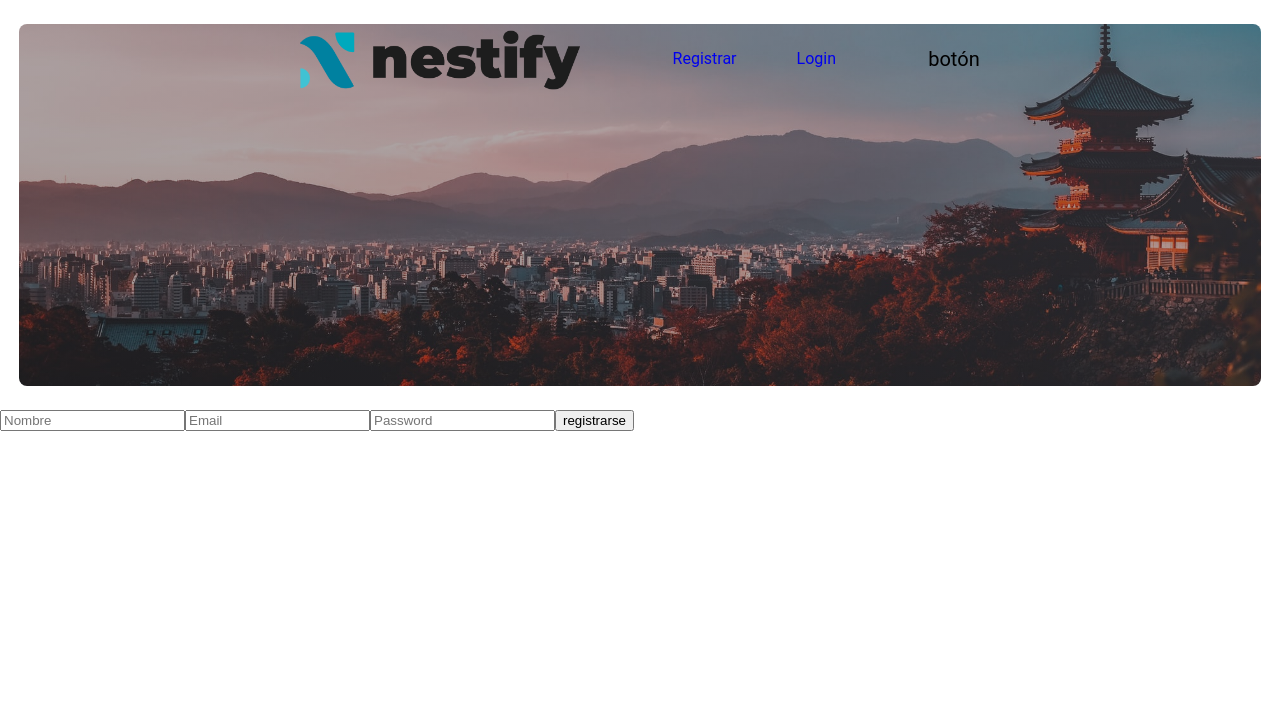
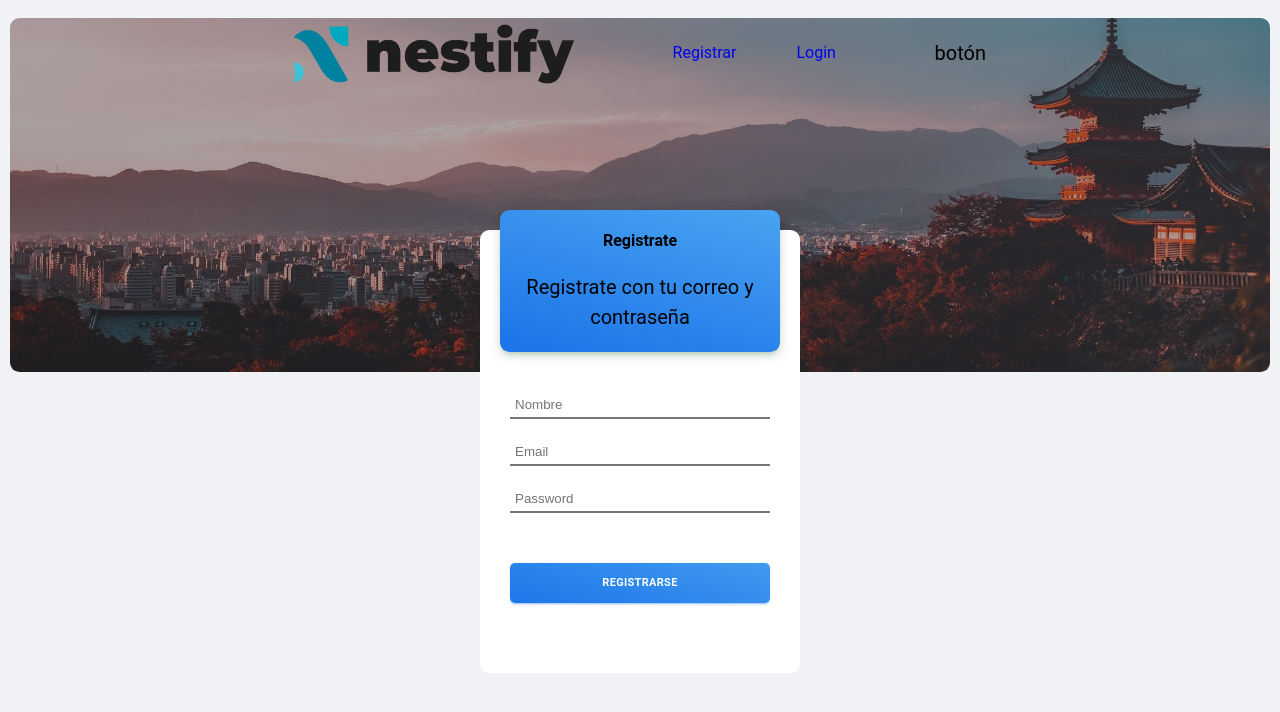
Before and after one commit to sebastianacunam/jhg-yod, a React (Vite) app in the folder frontend/: page /register in a window 1280 px wide. Shown: the top 712 px of the page. Built offline with nearby package versions, Linux system fonts and the light colour scheme.

Commit message:
features css form register

```diff
--- /dev/null
+++ b/frontend/src/assets/scss/layout/_formRegister.scss
@@ -0,0 +1,83 @@
+.bg-form-register{
+    display: flex;
+    justify-content: center;
+    margin-top: -160px;
+}
+
+.container-form-register{
+    display: flex;
+    flex-direction: column;
+    height: auto;
+    width: 25%;
+    padding: 20px;
+    background-color: #ffffff;
+    transition: box-shadow 300ms cubic-bezier(0.4, 0, 0.2, 1) 0ms;
+    border-radius: 9.5px;
+}
+
+.info-register{
+    display: flex;
+    flex-direction: column;
+
+}
+
+.info-container{
+    justify-content: center;
+    text-align: center;
+    background: linear-gradient(195deg, #49a3f1, #1A73E8);;
+    margin-top: -40px;
+    border-radius: 9.5px;
+    box-shadow: 0rem 0.25rem 1.25rem 0rem rgba(0, 0, 0, 0.14),0rem 0.4375rem 0.625rem -0.3125rem rgba(76, 175, 79, 0.4);
+}
+
+.form-register{
+    display: flex;
+    padding: 10px;
+    flex-direction: column;
+    // background-color: blue;
+    margin-top: 20px;
+}
+
+.input-register{
+    // background-color: green;
+    margin: 10px 0;
+    border-top: none;
+    border-left: none;
+    border-right: none;
+    border: 0 1px 0 0 solid;
+    padding: 5px;
+}
+
+
+.btn-register{
+    position: relative;
+  box-sizing: border-box;
+  outline: 0;
+  border: 0;
+  margin: 0;
+  cursor: pointer;
+  text-decoration: none;
+  font-family: "Roboto","Helvetica","Arial",sans-serif;
+  letter-spacing: 0.02857em;
+  min-width: 64px;
+  width: 100%;
+
+  justify-content: center;
+  align-items: center;
+  font-size: 1.1rem;
+  font-weight: 700;
+  border-radius: 0.5rem;
+  line-height: 1.4;
+  text-transform: uppercase;
+  user-select: none;
+  background-size: 150% !important;
+  background-position-x: 25% !important;
+  transition: all 150ms ease-in;
+  min-height: 2.5rem;
+  padding: 0.625rem 1.5rem;
+  background: linear-gradient(195deg, #49a3f1, #1A73E8);
+  color: #ffffff;
+  box-shadow: 0rem 0.1875rem 0.1875rem 0rem rgba(26, 115, 232, 0.15),0rem 0.1875rem 0.0625rem -0.125rem rgba(26, 115, 232, 0.2),0rem 0.0625rem 0.3125rem 0rem rgba(26, 115, 232, 0.15);
+    height: 40px;
+    margin: 40px 0;
+}
--- a/frontend/src/assets/scss/layout/_menuLogin.scss
+++ b/frontend/src/assets/scss/layout/_menuLogin.scss
@@ -38,5 +38,4 @@
     width: 280px;
     height: 60px;
     margin: 6px 0;
-    // background-color: red;
 }
--- a/frontend/src/assets/scss/layout/_menuRegister.scss
+++ b/frontend/src/assets/scss/layout/_menuRegister.scss
@@ -1,16 +1,16 @@
 .bgcontainermenuregister{
     display: flex;
     justify-content: center;
-    height: 410px;
+    height: 390px;
 }
 
 .prueba{
     display: flex;
     background-image: linear-gradient(195deg, rgba(66, 66, 74, 0.4), rgba(25, 25, 25, 0.4)), url('../../images/bg-sign-up-cover.jpeg');
-    width: 97%;
+    width: 98.5%;
     justify-content: space-around;
-    border-radius: 8px;
-    margin: 24px 0;
+    border-radius: 9.5px;
+    margin: 18px 0;
     min-height: 35vh;
     background-position-x: 0%;
     background-position-y: 0%;
--- /dev/null
+++ b/frontend/src/assets/scss/layout/_register.scss
@@ -0,0 +1,6 @@
+.bg-register{
+    background-color: #F0F2F5;
+    position: absolute;
+    width: 100%;
+    min-height: 100%;
+}
--- /dev/null
+++ b/frontend/src/components/CommonComponents/FormRegister/FormRegister.jsx
@@ -0,0 +1,84 @@
+import { useState, React} from 'react'
+import { useDispatch } from 'react-redux'
+import { useNavigate } from 'react-router'
+import swal from 'sweetalert'
+import validateEmail from '../../../middleware/validateEmail'
+import validatePassword from '../../../middleware/validatePassword'
+import { registerUser } from '../../../redux/actions/actionUser'
+import '../../../assets/scss/layout/_formRegister.scss'
+
+export default function FromRegister() {
+
+    const dispatch = useDispatch()
+    const navigate = useNavigate()
+
+    const [estado, setEstado] = useState({
+        email: "",
+        name: "",
+        password1: "",
+    })
+    const [state, setEstate] = useState(false)
+
+    const [errors, setErrors] = useState([])
+
+    const handleSubmitR = (e) => {
+        e.preventDefault()
+
+        if (
+          !estado.email ||
+          !estado.name ||
+          !estado.password1
+        )
+          setErrors([0, "Hay campos vacíos"])
+        else if (estado?.name.length < 3 || estado?.name.length > 40)
+          setErrors([1, "El nombre de usuario debe tener entre 3 y 10 caracteres"])
+        else if (validateEmail(estado?.email)) setErrors([2, "E-mail inválido"])
+        else if (validatePassword(estado?.password1))
+          estado?.password1.length < 8
+            ? setErrors([3, "Tu password debe tener al menos 8 caracteres"])
+            : setErrors([3, "Password inválido"])
+        else {
+          setErrors([])
+          dispatch(registerUser(estado))
+          swal("", "Registrado con éxito, confirma tu email!", "success");
+          navigate("/")
+        }
+    }
+
+    const handleChange = (e) => {
+        e.preventDefault()
+        setEstado({
+            ...estado,
+            [e.target.name]: e.target.value,
+        })
+
+        setErrors({
+          ...errors,
+          name: '',
+          email: '',
+          password1: ''
+      })
+        console.log(e.target.value)
+    }
+
+
+    return (
+        <div className='bg-form-register'>
+            <section className='container-form-register'>
+              <div className='info-register'>
+                <div className='info-container'>
+                  <h4>Registrate</h4>
+                  <p>Registrate con tu correo y contraseña</p>
+                </div>
+                <form className='form-register' onSubmit={handleSubmitR}>
+                    <input className='input-register' type="text" name='name' onChange={handleChange} value={estado?.name} id="name" placeholder='Nombre'/>
+                    <input className='input-register' type="text" name="email" onChange={handleChange} value={estado?.email} id="email" placeholder='Email'/>
+                    <input className='input-register' type="text" name="password1" onChange={handleChange} value={estado?.password1} id="password1" placeholder='Password'/>
+                    <button className='btn-register'>registrarse</button>
+                </form>
+
+              </div>
+            </section>
+        </div>
+    )
+}
--- a/frontend/src/components/CommonComponents/FormRegister/FromRegister.jsx
+++ /dev/null
@@ -1,89 +0,0 @@
-import { useState, React} from 'react'
-import { useDispatch } from 'react-redux'
-import { useNavigate } from 'react-router'
-import swal from 'sweetalert'
-import validateEmail from '../../../middleware/validateEmail'
-import validatePassword from '../../../middleware/validatePassword'
-import { registerUser } from '../../../redux/actions/actionUser'
-
-export default function FromRegister() {
-
-    const dispatch = useDispatch()
-    const navigate = useNavigate()
-
-    const [estado, setEstado] = useState({
-        email: "",
-        name: "",
-        password1: "",
-    })
-    const [state, setEstate] = useState(false)
-
-    const [errores, setErrores] = useState([])
-
-    const handleSubmitR = (e) => {
-        e.preventDefault()
-
-        if (
-          !estado.email ||
-          !estado.name ||
-          !estado.password1
-        )
-          setErrores([0, "Hay campos vacíos"])
-        else if (estado?.name.length < 3 || estado?.name.length > 10)
-          setErrores([1, "El nombre de usuario debe tener entre 3 y 10 caracteres"])
-        else if (validateEmail(estado?.email)) setErrores([2, "E-mail inválido"])
-        else if (validatePassword(estado?.password1))
-          estado?.password1.length < 8
-            ? setErrores([3, "Tu password debe tener al menos 8 caracteres"])
-            : setErrores([3, "Password inválido"])
-        else {
-          setErrores([])
-          dispatch(registerUser(estado))
-          swal("", "Registrado con éxito, confirma tu email!", "success");
-          navigate("/")
-        }
-    }
-
-    const handleChange = (e) => {
-        e.preventDefault()
-        setEstado({
-            ...estado,
-            [e.target.name]: e.target.value,
-        })
-    }
-
-
-    return (
-        <div>
-            <section>
-                <form onSubmit={handleSubmitR}>
-                    <input
-                        type="text"
-                        name='name'
-                        onChange={handleChange}
-                        value={estado?.name}
-                        id="name"
-                        placeholder='Nombre'
-                        />
-                    <input
-                        type="text"
-                        name="email"
-                        onChange={handleChange}
-                        value={estado?.email}
-                        id="email"
-                        placeholder='Email'
-                        />
-                    <input
-                        type="text"
-                        name="password1"
-                        onChange={handleChange}
-                        value={estado?.password1}
-                        id="password1"
-                        placeholder='Password'
-                    />
-                    <button type='submit'>registrarse</button>
-                </form>
-            </section>
-        </div>
-    )
-}
--- a/frontend/src/components/CommonComponents/MenuLogin/MenuRegister/MenuRegister.jsx
+++ b/frontend/src/components/CommonComponents/MenuLogin/MenuRegister/MenuRegister.jsx
@@ -14,11 +14,15 @@ export default function MenuRegister() {
                     <img className='logoLogin' src={logo} alt='img not found' />
                 </div>
                 <div className='menu2-register'>
-                    <div className='submenu2'>
-                        <Link to='/register'>Registrar</Link>
+                    <div>
+                        <div className='submenu2'>
+                            <Link to='/register'>Registrar</Link>
+                        </div>
                     </div>
-                    <div className='submenu2'>
-                        <Link to='/login'>Login</Link>
+                    <div>
+                        <div className='submenu2'>
+                            <Link to='/login'>Login</Link>
+                        </div>
                     </div>
                 </div>
                 <div  className='menu3-register'>
--- a/frontend/src/components/CommonComponents/Register/Register.jsx
+++ b/frontend/src/components/CommonComponents/Register/Register.jsx
@@ -1,12 +1,13 @@
 import React from 'react'
 import MenuRegister from '../MenuLogin/MenuRegister/MenuRegister'
-import FromRegister from '../FormRegister/FromRegister'
+import FormRegister from '../FormRegister/FormRegister'
+import '../../../assets/scss/layout/_register.scss'
 
 export default function Register() {
   return (
-    <div>
+    <div className='bg-register'>
       <MenuRegister/>
-      <FromRegister />
+      <FormRegister />
     </div>
   )
 }
```
